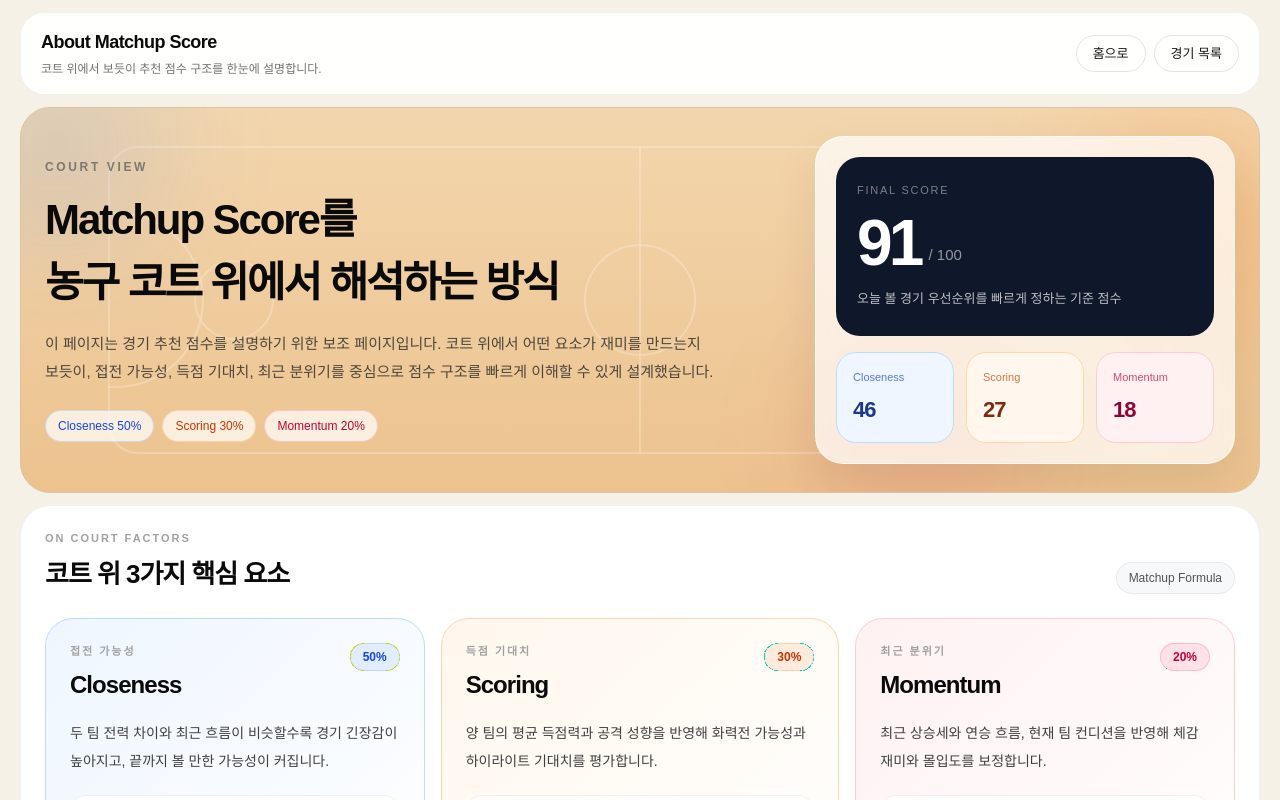
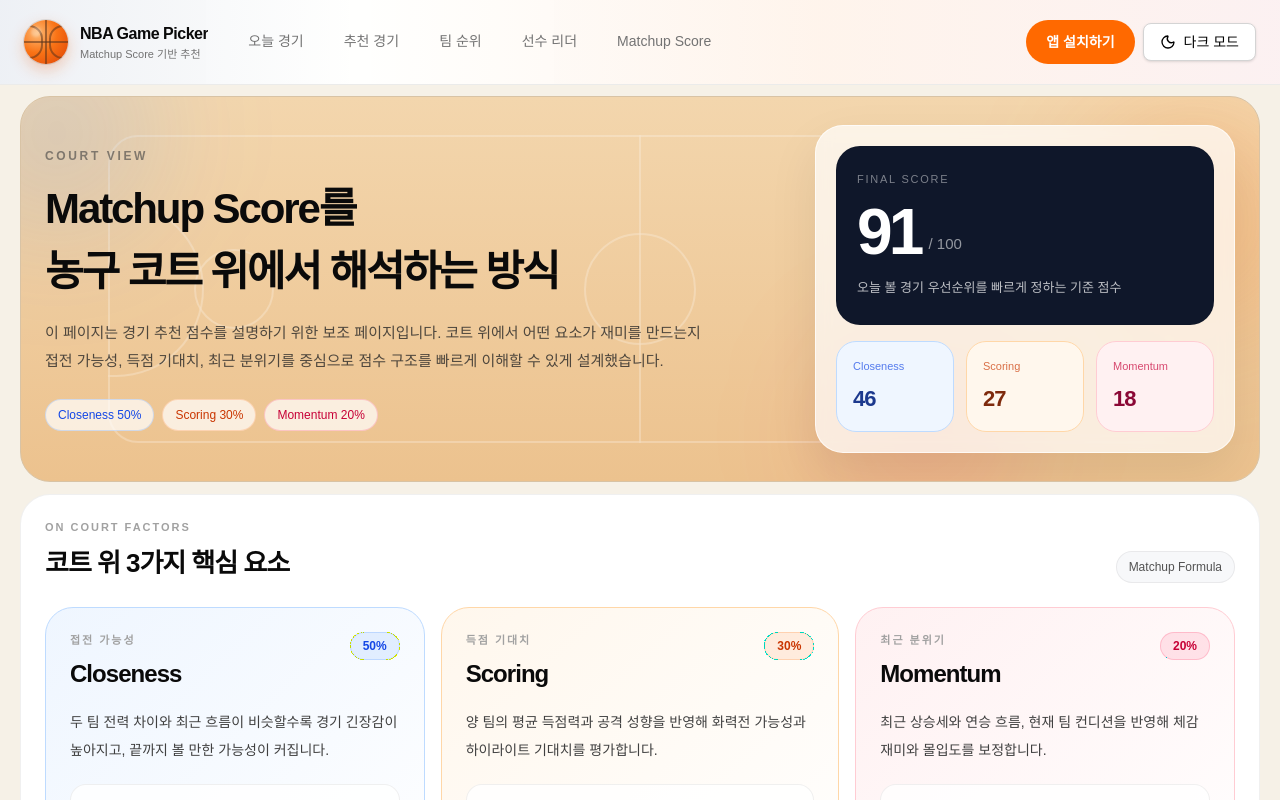
Before and after one commit to Ryuintae/nba-game-picker, a Next.js app: page /about-score in a window 1280 px wide. Shown: the top 800 px of the page. Built offline with nearby package versions, Linux system fonts and the light colour scheme.

Commit message:
about-score 페이지 헤더를 홈과 동일하게 수정

```diff
--- a/src/app/about-score/page.tsx
+++ b/src/app/about-score/page.tsx
@@ -1,4 +1,5 @@
 import Link from "next/link";
+import HomeHeader from "@/features/nba/components/home/HomeHeader";
 
 const scoreFactors = [
     {
@@ -62,36 +63,10 @@ const totalScore = sampleBreakdown.reduce((sum, item) => sum + item.score, 0);
 
 export default function AboutScorePage() {
     return (
-        <main className="min-h-screen bg-[#f6f1e7] text-neutral-950 dark:bg-[#0b0f17] dark:text-white">
-            <div className="mx-auto w-full max-w-[1360px] px-3 pb-8 pt-3 sm:px-4 lg:px-5">
-                <header className="mb-3 rounded-[24px] border border-black/6 bg-white/95 px-4 py-4 backdrop-blur-xl dark:border-white/10 dark:bg-[#111827]/90 sm:px-5">
-                    <div className="flex items-center justify-between gap-3">
-                        <div className="min-w-0">
-                            <p className="text-[18px] font-semibold tracking-[-0.03em] text-neutral-950 dark:text-white">
-                                About Matchup Score
-                            </p>
-                            <p className="mt-1 text-[12px] text-neutral-500 dark:text-neutral-400">
-                                코트 위에서 보듯이 추천 점수 구조를 한눈에 설명합니다.
-                            </p>
-                        </div>
+        <main className="relative min-h-screen overflow-x-hidden bg-[#f6f1e7] text-neutral-950 [line-break:strict] [overflow-wrap:break-word] [text-wrap:pretty] [word-break:keep-all] dark:bg-[#0b0f17] dark:text-white">
+            <HomeHeader />
 
-                        <div className="flex shrink-0 items-center gap-2">
-                            <Link
-                                href="/"
-                                className="inline-flex items-center justify-center rounded-full border border-black/10 px-4 py-2 text-[13px] font-medium text-neutral-900 transition hover:bg-black/5 dark:border-white/10 dark:text-white dark:hover:bg-white/5"
-                            >
-                                홈으로
-                            </Link>
-                            <Link
-                                href="/games"
-                                className="inline-flex items-center justify-center rounded-full border border-black/10 px-4 py-2 text-[13px] font-medium text-neutral-900 transition hover:bg-black/5 dark:border-white/10 dark:text-white dark:hover:bg-white/5"
-                            >
-                                경기 목록
-                            </Link>
-                        </div>
-                    </div>
-                </header>
-
+            <div className="mx-auto w-full max-w-[1360px] px-3 pb-8 pt-[128px] sm:px-4 lg:px-5 lg:pt-[96px]">
                 <section className="relative mb-3 overflow-hidden rounded-[30px] border border-[#d8c3a5] bg-[linear-gradient(180deg,#f3d6ad_0%,#ecc28e_100%)] dark:border-white/10 dark:bg-[linear-gradient(180deg,#14213d_0%,#0b1220_100%)]">
                     <div className="absolute inset-0 opacity-40 dark:opacity-20">
                         <div className="absolute inset-x-[7%] top-[10%] bottom-[10%] rounded-[30px] border-2 border-white/60 dark:border-white/25" />
@@ -113,14 +88,14 @@ export default function AboutScorePage() {
                                 <p className="text-[12px] font-semibold uppercase tracking-[0.22em] text-neutral-700/60 dark:text-white/50">
                                     Court View
                                 </p>
-                                <h1 className="mt-3 text-[30px] font-semibold tracking-[-0.05em] text-neutral-950 dark:text-white sm:text-[42px]">
+                                <h1 className="mt-3 text-[30px] font-semibold tracking-[-0.05em] text-neutral-950 [text-wrap:balance] dark:text-white sm:text-[42px]">
                                     Matchup Score를
                                     <br />
                                     농구 코트 위에서 해석하는 방식
                                 </h1>
                                 <p className="mt-4 max-w-2xl text-[14px] leading-7 text-neutral-800/80 dark:text-white/75 sm:text-[15px]">
                                     이 페이지는 경기 추천 점수를 설명하기 위한 보조 페이지입니다.
-                                    코트 위에서 어떤 요소가 재미를 만드는지 보듯이, 접전 가능성,
+                                    코트 위에서 어떤 요소가 재미를 만드는지 접전 가능성,
                                     득점 기대치, 최근 분위기를 중심으로 점수 구조를 빠르게 이해할
                                     수 있게 설계했습니다.
                                 </p>
@@ -187,7 +162,7 @@ export default function AboutScorePage() {
                             <p className="text-[11px] font-semibold uppercase tracking-[0.18em] text-neutral-400 dark:text-neutral-500">
                                 On Court Factors
                             </p>
-                            <h2 className="mt-2 text-[26px] font-semibold tracking-[-0.04em] text-neutral-950 dark:text-white">
+                            <h2 className="mt-2 text-[26px] font-semibold tracking-[-0.04em] text-neutral-950 [text-wrap:balance] dark:text-white">
                                 코트 위 3가지 핵심 요소
                             </h2>
                         </div>
@@ -209,7 +184,7 @@ export default function AboutScorePage() {
                                             <p className="text-[11px] font-semibold uppercase tracking-[0.18em] text-neutral-400 dark:text-neutral-500">
                                                 {factor.subtitle}
                                             </p>
-                                            <h3 className="mt-2 text-[24px] font-semibold tracking-[-0.04em] text-neutral-950 dark:text-white">
+                                            <h3 className="mt-2 text-[24px] font-semibold tracking-[-0.04em] text-neutral-950 [text-wrap:balance] dark:text-white">
                                                 {factor.title}
                                             </h3>
                                         </div>
@@ -248,7 +223,7 @@ export default function AboutScorePage() {
                             <p className="text-[11px] font-semibold uppercase tracking-[0.18em] text-neutral-400 dark:text-neutral-500">
                                 Reading Guide
                             </p>
-                            <h2 className="mt-2 text-[24px] font-semibold tracking-[-0.04em] text-neutral-950 dark:text-white">
+                            <h2 className="mt-2 text-[24px] font-semibold tracking-[-0.04em] text-neutral-950 [text-wrap:balance] dark:text-white">
                                 점수 해석 기준
                             </h2>
 
@@ -278,7 +253,7 @@ export default function AboutScorePage() {
                                 <p className="text-[11px] uppercase tracking-[0.16em] text-neutral-400 dark:text-neutral-500">
                                     Quick Read
                                 </p>
-                                <p className="mt-2 text-[15px] font-semibold tracking-[-0.02em] text-neutral-950 dark:text-white">
+                                <p className="mt-2 text-[15px] font-semibold tracking-[-0.02em] text-neutral-950 [text-wrap:balance] dark:text-white">
                                     숫자가 높을수록 “먼저 볼 만한 경기”에 가깝다
                                 </p>
                                 <p className="mt-2 text-[13px] leading-6 text-neutral-600 dark:text-neutral-300">
@@ -295,7 +270,7 @@ export default function AboutScorePage() {
                                 <p className="text-[11px] font-semibold uppercase tracking-[0.18em] text-neutral-400 dark:text-neutral-500">
                                     Example Matchup
                                 </p>
-                                <h2 className="mt-2 text-[26px] font-semibold tracking-[-0.04em] text-neutral-950 dark:text-white">
+                                <h2 className="mt-2 text-[26px] font-semibold tracking-[-0.04em] text-neutral-950 [text-wrap:balance] dark:text-white">
                                     샘플 경기 분석 패널
                                 </h2>
                             </div>
@@ -348,13 +323,13 @@ export default function AboutScorePage() {
                             <p className="text-[11px] font-semibold uppercase tracking-[0.18em] text-neutral-400 dark:text-neutral-500">
                                 Why It Matters
                             </p>
-                            <h2 className="mt-2 text-[26px] font-semibold tracking-[-0.04em] text-neutral-950 dark:text-white">
+                            <h2 className="mt-2 text-[26px] font-semibold tracking-[-0.04em] text-neutral-950 [text-wrap:balance] dark:text-white">
                                 왜 이 페이지가 필요한가?
                             </h2>
                             <p className="mt-4 max-w-3xl text-[14px] leading-7 text-neutral-700 dark:text-neutral-300">
                                 일정 서비스는 보통 경기 시간을 보여주는 데서 끝납니다. 하지만
                                 실제 사용자는 “오늘 어떤 경기를 먼저 보면 좋을까?”를 더
-                                궁금해합니다. 이 페이지는 추천 점수를 단순 숫자가 아니라 선택을
+                                궁금해 합니다. 이 페이지는 추천 점수를 단순 숫자가 아니라 선택을
                                 돕는 기준으로 이해하게 만들고, 프로젝트의 추천 로직을 더 명확히
                                 설명하는 역할을 합니다.
                             </p>
--- a/src/features/nba/components/home/HomeHeader.tsx
+++ b/src/features/nba/components/home/HomeHeader.tsx
@@ -3,10 +3,10 @@ import InstallPrompt from "@/components/InstallPrompt";
 import ThemeToggle from "@/components/ThemeToggle";
 
 const navItems = [
-    { label: "오늘 경기", href: "#today-games" },
-    { label: "추천 경기", href: "#featured-game" },
-    { label: "팀 순위", href: "#rankings" },
-    { label: "선수 리더", href: "#leaders" },
+    { label: "오늘 경기", href: "/#today-games" },
+    { label: "추천 경기", href: "/#featured-game" },
+    { label: "팀 순위", href: "/#rankings" },
+    { label: "선수 리더", href: "/#leaders" },
 ];
 
 export default function HomeHeader() {
```
